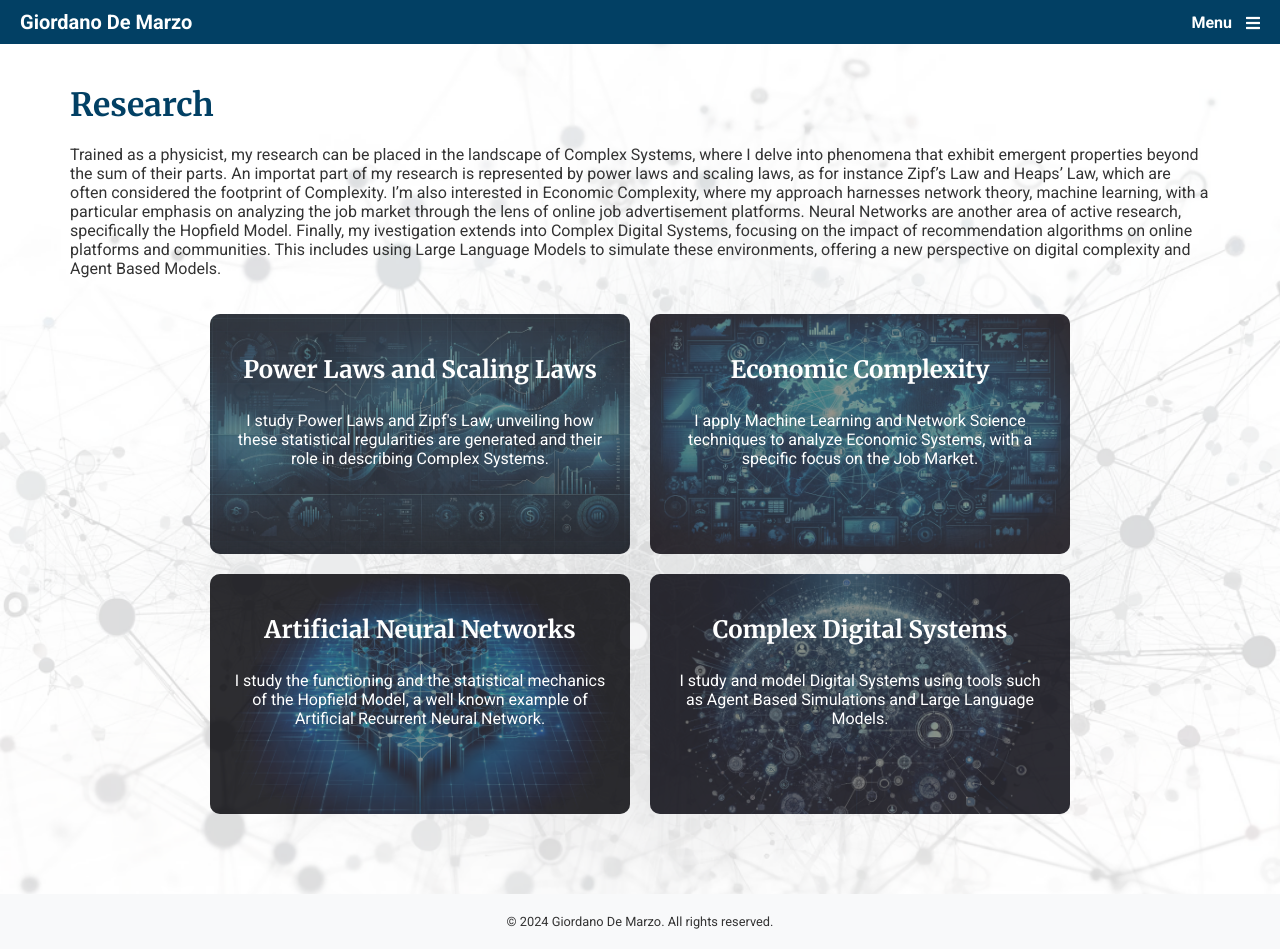
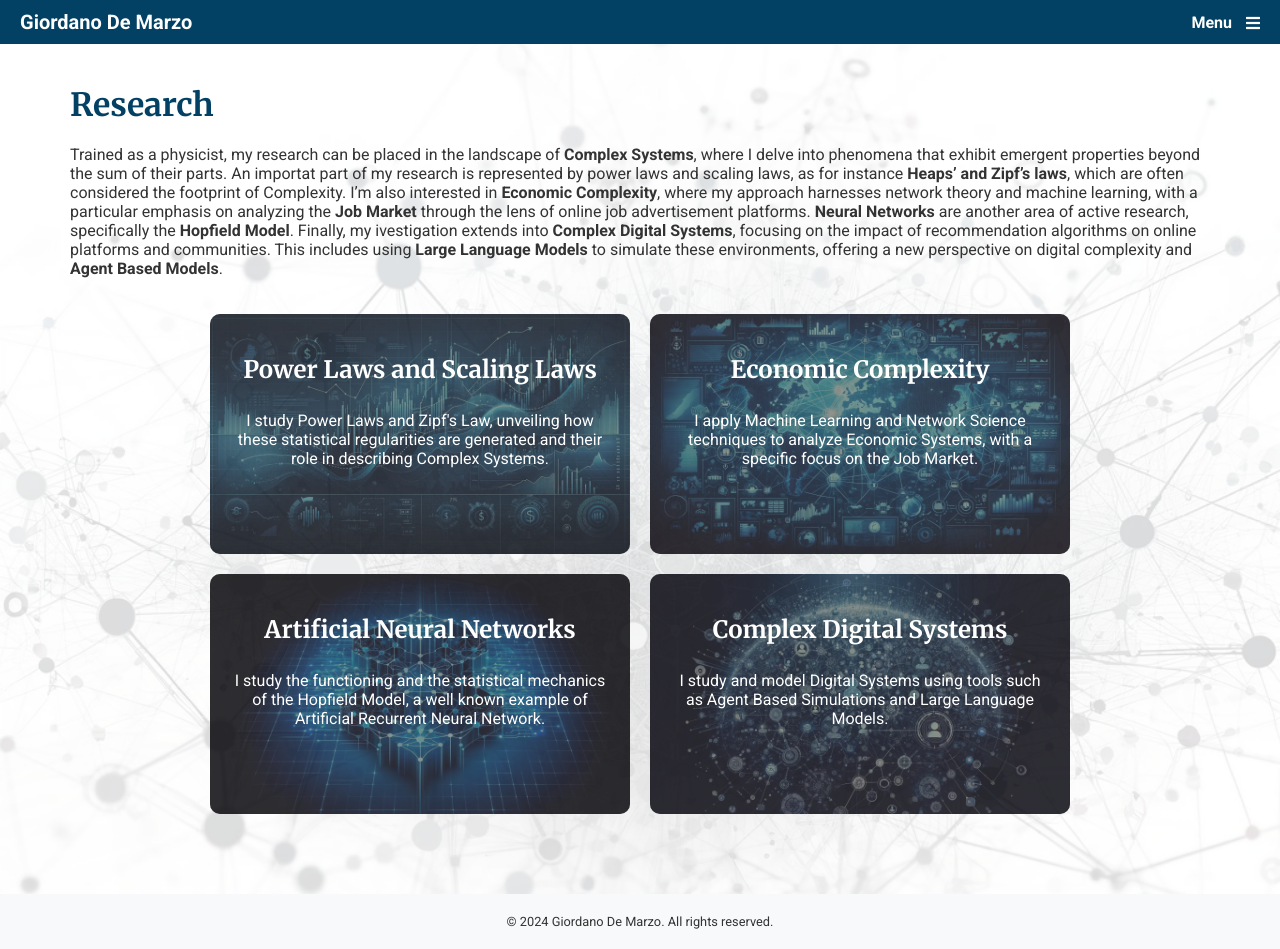
Before and after one commit to giordano-demarzo/giordano-demarzo.github.io, a Jekyll site: the page built from Research.markdown, in a window 1280 px wide. Built offline with Jekyll 4.4.1, drawn with Linux system fonts in a browser that asks for light colours.

Commit message:
Update Research

```diff
--- a/Research.markdown
+++ b/Research.markdown
@@ -8,11 +8,11 @@
 <h1>Research</h1>
 
 <!-- Short Introductory Paragraph -->
-Trained as a physicist, my research can be placed in the landscape of Complex Systems, where I delve into phenomena that exhibit emergent properties beyond the sum of their parts. An importat part of my research is represented by power laws and scaling laws, as for instance Zipf's Law and Heaps' Law, which are often considered the footprint of Complexity. I'm also interested in Economic Complexity, where my approach harnesses network theory, machine learning, with a particular emphasis on analyzing the job market through the lens of online job advertisement platforms. Neural Networks are another area of active research, specifically the Hopfield Model. Finally, my ivestigation extends into Complex Digital Systems, focusing on the impact of recommendation algorithms on online platforms and communities. This includes using Large Language Models to simulate these environments, offering a new perspective on digital complexity and Agent Based Models.
+Trained as a physicist, my research can be placed in the landscape of **Complex Systems**, where I delve into phenomena that exhibit emergent properties beyond the sum of their parts. An importat part of my research is represented by power laws and scaling laws, as for instance **Heaps' and Zipf's laws**, which are often considered the footprint of Complexity. I'm also interested in **Economic Complexity**, where my approach harnesses network theory and machine learning, with a particular emphasis on analyzing the **Job Market** through the lens of online job advertisement platforms. **Neural Networks** are another area of active research, specifically the **Hopfield Model**. Finally, my ivestigation extends into **Complex Digital Systems**, focusing on the impact of recommendation algorithms on online platforms and communities. This includes using **Large Language Models** to simulate these environments, offering a new perspective on digital complexity and **Agent Based Models**.
 <div class="research-areas">
     <div class="research-item">
         <a href="/research/power-laws">
-            <img src="/images/power_laws.webp" alt="Power Laws and Scaling Laws">
+            <img src="/images/power_laws_low.webp" alt="Power Laws and Scaling Laws">
             <div class="research-overlay">
                 <h2>Power Laws and Scaling Laws</h2>
                 <p>I study Power Laws and Zipf's Law, unveiling how these statistical regularities are generated and their role in describing Complex Systems.</p>
@@ -22,7 +22,7 @@
 
     <div class="research-item">
         <a href="/research/economic-complexity">
-            <img src="/images/economic_complexity.webp" alt="Economic Complexity">
+            <img src="/images/economic_complexity_low.webp" alt="Economic Complexity">
             <div class="research-overlay">
                 <h2>Economic Complexity</h2>
                 <p>I apply Machine Learning and Network Science techniques to analyze Economic Systems, with a specific focus on the Job Market.</p>
@@ -32,7 +32,7 @@
 
     <div class="research-item">
         <a href="/research/artificial-neural-networks">
-            <img src="/images/neural_networks.webp" alt="Artificial Neural Networks">
+            <img src="/images/neural_networks_low.webp" alt="Artificial Neural Networks">
             <div class="research-overlay">
                 <h2>Artificial Neural Networks</h2>
                 <p>I study the functioning and the statistical mechanics of the Hopfield Model, a well known example of Artificial Recurrent Neural Network.</p>
@@ -42,7 +42,7 @@
 
     <div class="research-item">
         <a href="/research/complex-digital-systems">
-            <img src="/images/complex_digital_systems.webp" alt="Complex Digital Systems">
+            <img src="/images/complex_digital_systems_low.webp" alt="Complex Digital Systems">
             <div class="research-overlay">
                 <h2>Complex Digital Systems</h2>
                 <p>I study and model Digital Systems using tools such as Agent Based Simulations and Large Language Models.</p>
```
Also changed, not shown: images/complex_digital_systems_low.webp (added), images/economic_complexity_low.webp (added), images/neural_networks_low.webp (added), images/power_laws_low.webp (added), images/power_laws_old.webp (deleted).
